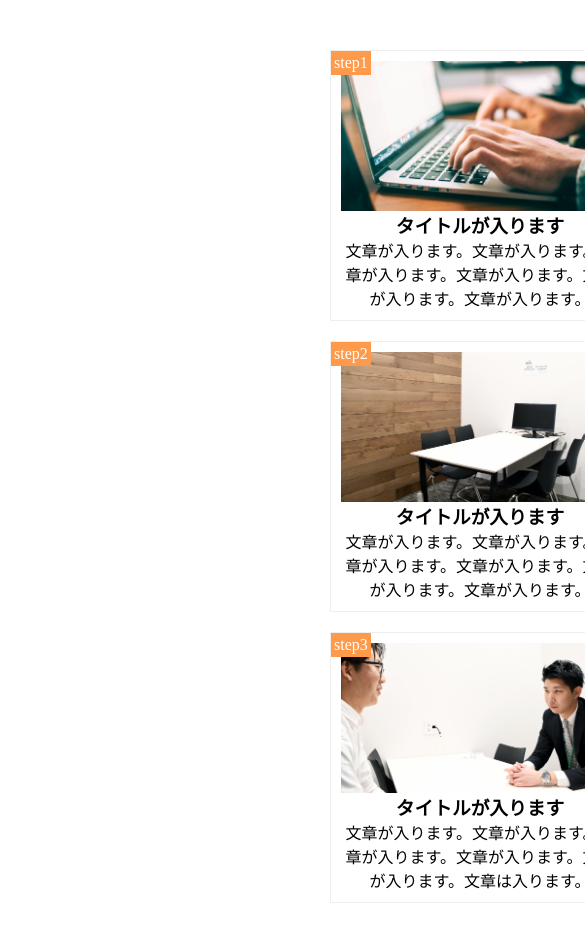
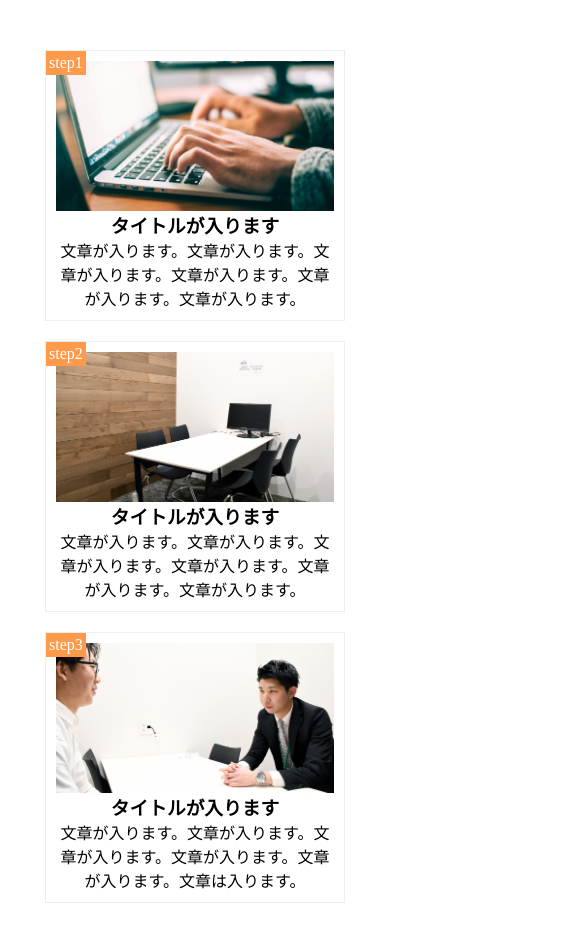
Before and after one commit to umedayugo/caravan, a plain HTML site: page index.html in a window 390 px wide. Shown: the top 942 px of the page, 585 px wide, since content can reach past the window. Drawn offline with Linux system fonts and the light colour scheme.

Commit message:
git commit -m "Initial Commit Message"

```diff
--- a/index.html
+++ b/index.html
@@ -8,7 +8,7 @@
   <link rel="stylesheet" href="style.css" >
 </head>
 <body>
-  <main class="clearfix">
+  <main class="clearfix　step-box7">
     <div class="step-box">
       <div class="step-img1"></div>
       <step class="step-num">step1</step>
--- a/style.css
+++ b/style.css
@@ -65,6 +65,9 @@ main {
   .step-box:last-child{
     margin:0 auto;
   }
+  main {
+    width: 90%;
+  }
 
   }
 }
```
